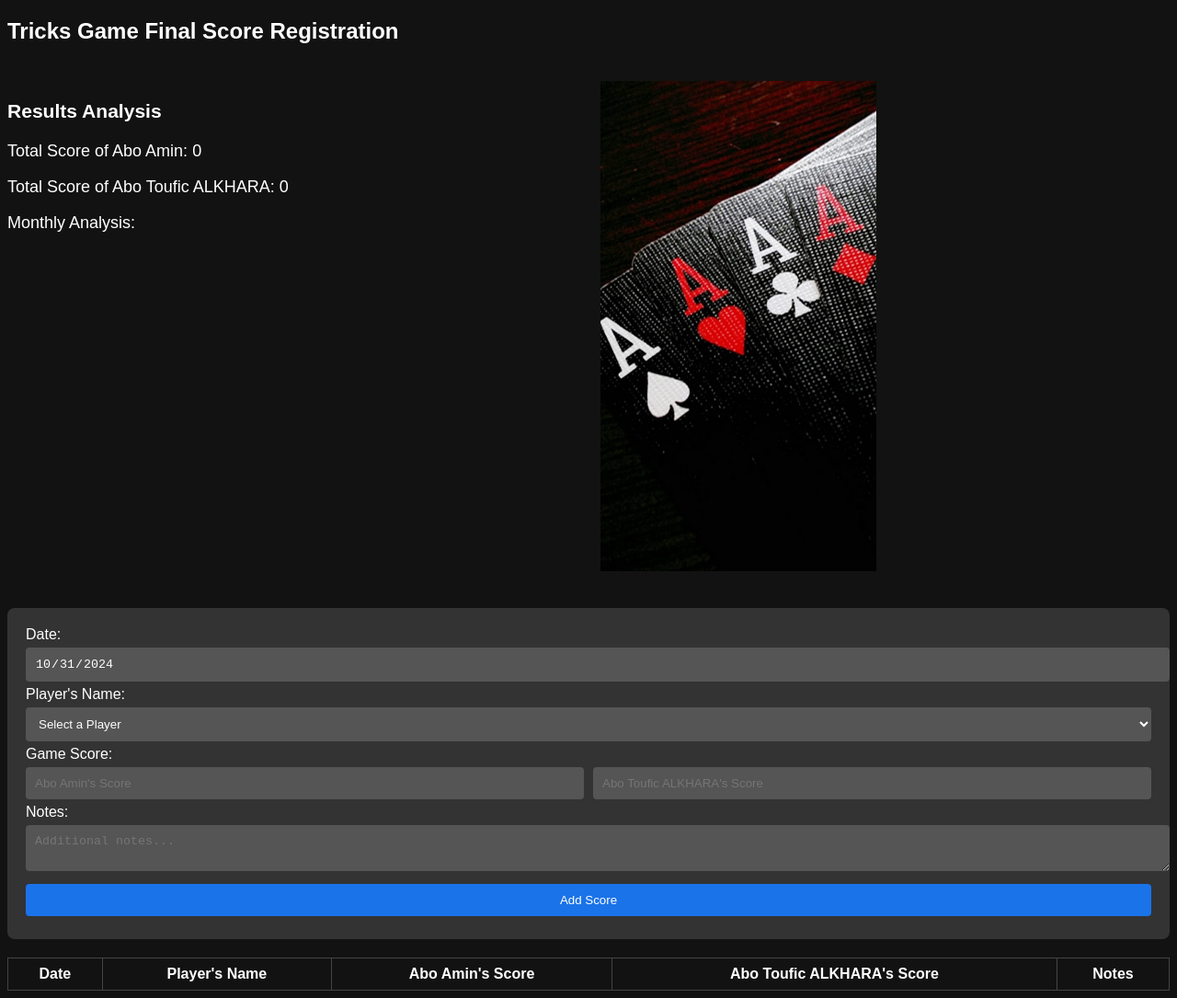
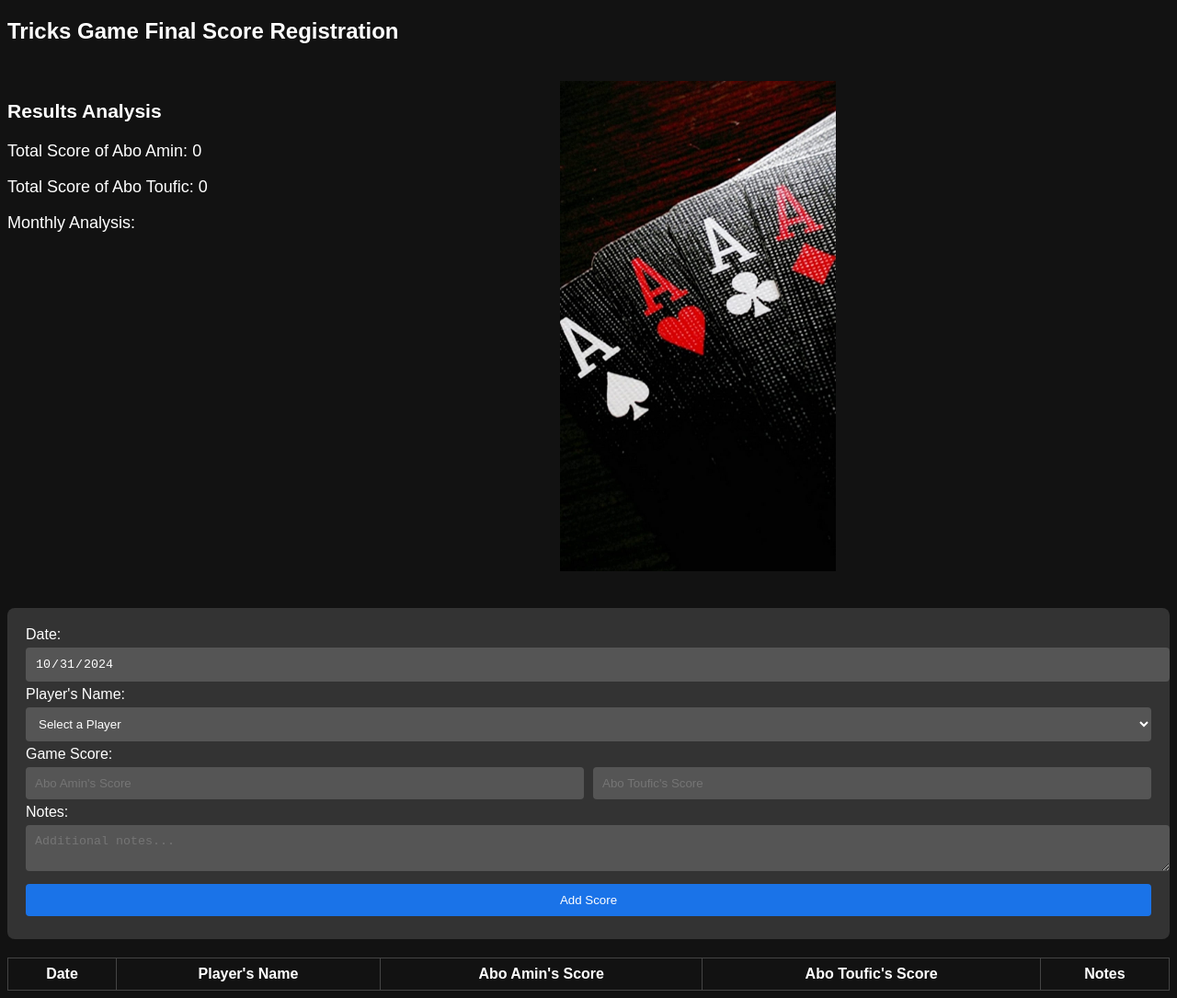
Before and after one commit to Jabasini/Trix-registration-by-ghazwan, a plain HTML site: page index.html in a window 1280 px wide. Shown: the whole page at 92% size. Drawn offline with Linux system fonts and the light colour scheme.

Commit message:
Update index.html

```diff
--- a/index.html
+++ b/index.html
@@ -80,7 +80,7 @@
     <div id="analysis">
         <h3>Results Analysis</h3>
         <p>Total Score of Abo Amin: <span id="totalAboAmin">0</span></p>
-        <p>Total Score of Abo Toufic ALKHARA: <span id="totalAboToufic">0</span></p>
+        <p>Total Score of Abo Toufic: <span id="totalAboToufic">0</span></p>
         <p>Monthly Analysis:</p>
         <ul id="monthlyAnalysis"></ul>
     </div>
@@ -97,13 +97,13 @@
         <option value="Abo Amin">Abo Amin</option>
         <option value="Abo Marwan">Abo Marwan</option>
         <option value="Abo Karam">Abo Karam</option>
-        <option value="Abo Toufic ALKHARA">Abo Toufic ALKHARA</option>
+        <option value="Abo Toufic">Abo Toufic</option>
     </select>
 
     <label>Game Score:</label>
     <div style="display: flex; gap: 10px;">
         <input type="number" id="scoreAboAmin" placeholder="Abo Amin's Score" required>
-        <input type="number" id="scoreAboToufic" placeholder="Abo Toufic ALKHARA's Score" required>
+        <input type="number" id="scoreAboToufic" placeholder="Abo Toufic's Score" required>
     </div>
 
     <label for="notes">Notes:</label>
@@ -118,7 +118,7 @@
             <th>Date</th>
             <th>Player's Name</th>
             <th>Abo Amin's Score</th>
-            <th>Abo Toufic ALKHARA's Score</th>
+            <th>Abo Toufic's Score</th>
             <th>Notes</th>
         </tr>
     </thead>
@@ -186,7 +186,7 @@
         monthlyAnalysis.innerHTML = "";
         for (const [month, scores] of Object.entries(monthlyResults)) {
             const li = document.createElement("li");
-            li.innerText = `${month}: Abo Amin's Score = ${scores.aboAmin}, Abo Toufic ALKHARA ALKHARA's Score = ${scores.aboToufic}`;
+            li.innerText = `${month}: Abo Amin's Score = ${scores.aboAmin}, Abo Toufic .'s Score = ${scores.aboToufic}`;
             monthlyAnalysis.appendChild(li);
         }
     }
@@ -197,7 +197,7 @@
         if (totalAboAmin > totalAboToufic) {
             leadingTeam.innerText = "Leading Team: Abo Amin";
         } else if (totalAboToufic > totalAboAmin) {
-            leadingTeam.innerText = "Leading Team: Abo Toufic ALKHARA";
+            leadingTeam.innerText = "Leading Team: Abo Toufic";
         } else {
             leadingTeam.innerText = "The teams are tied";
         }
```
